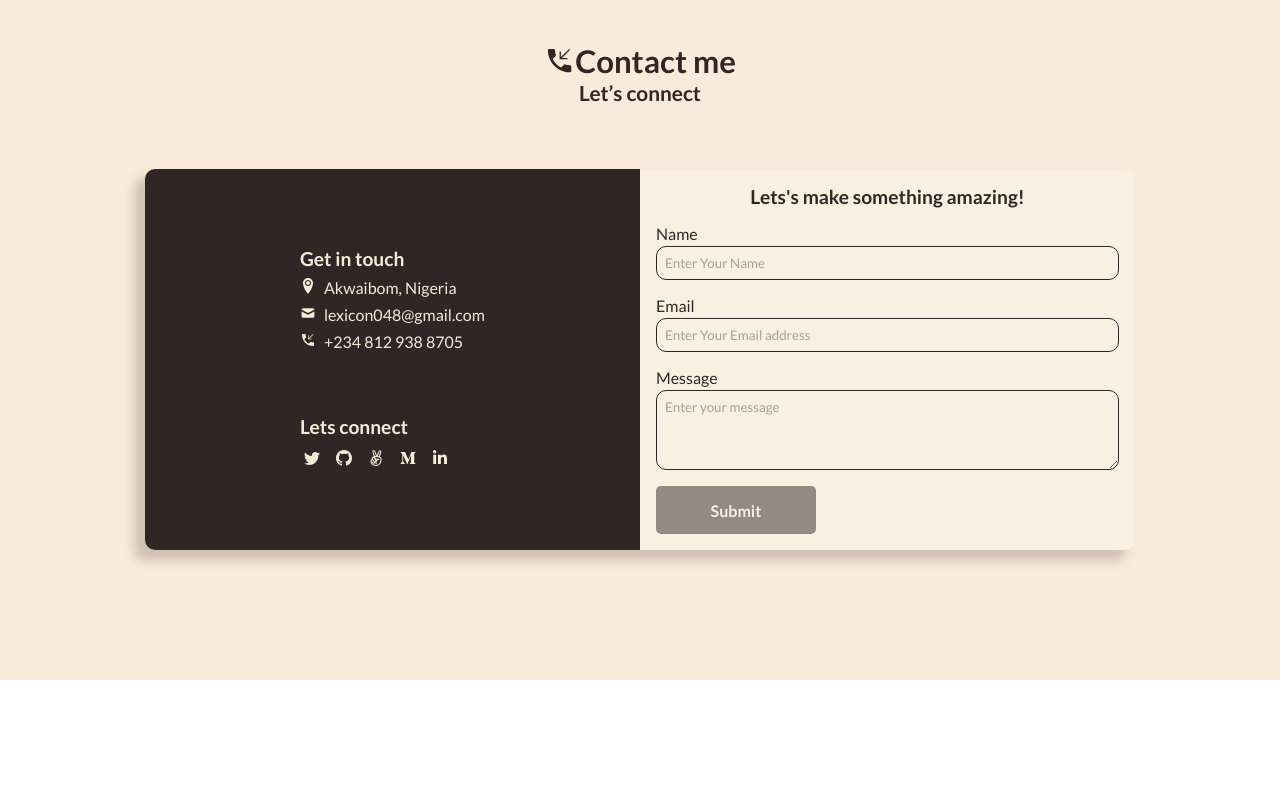
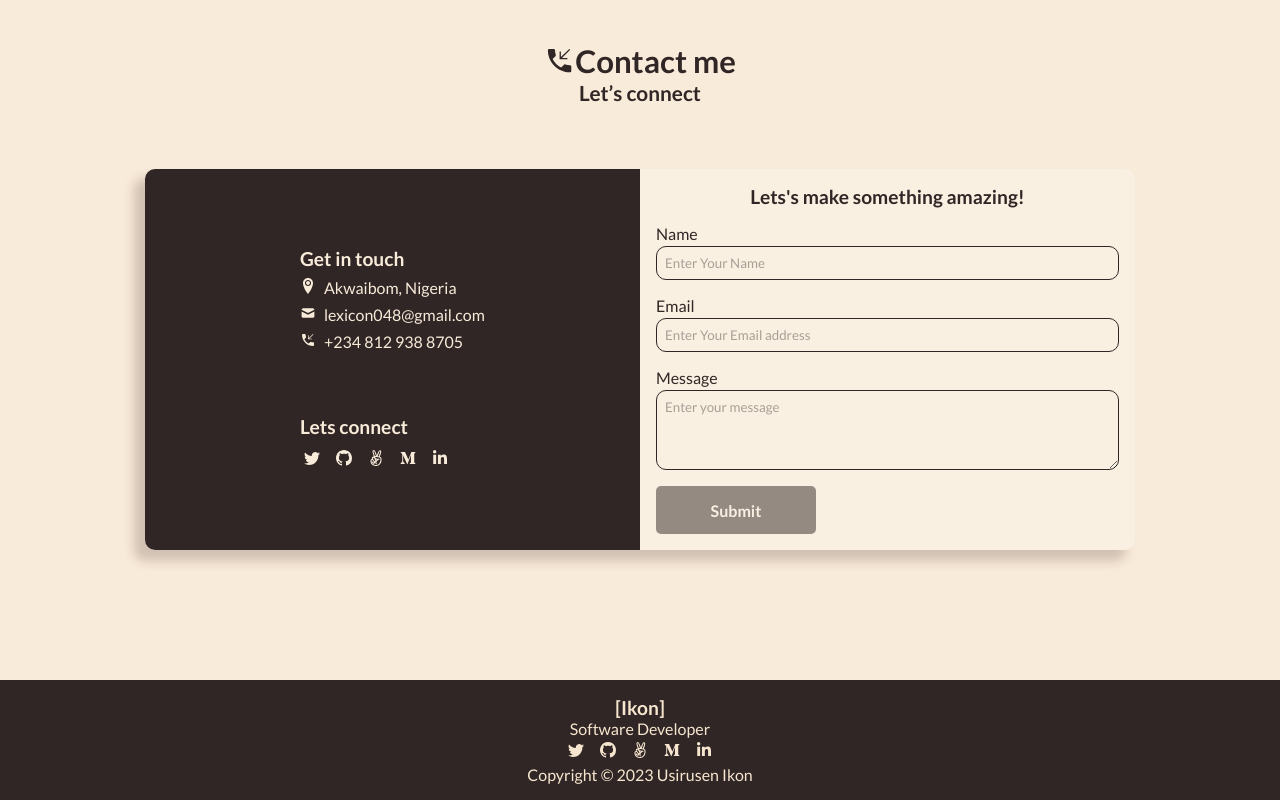
Before and after one commit to UsirusenIkon/Portfolio_V2, a React (Vite) app: page / in a window 1280 px wide. Shown: the part 3320-4120 px from the top of the page. Before the commit the page ends 4000 px from the top, so only its background shows below. Built offline with nearby package versions, Linux system fonts and the light colour scheme.

Commit message:
Create and styled footer

```diff
--- a/src/App.css
+++ b/src/App.css
@@ -104,3 +104,11 @@ ul {
   position: relative;
   top: 2.5rem;
 }
+
+footer {
+  padding: 1rem;
+  align-items: center;
+  flex-direction: column;
+  background-color: var(--accent-color);
+  color: var(--secondary-color);
+}
--- a/src/App.jsx
+++ b/src/App.jsx
@@ -1,12 +1,14 @@
 import { Outlet } from 'react-router-dom';
 import './App.css';
 import Navbar from './components/Navbar/Navbar'
+import Footer from './components/Footer/Footer';
 
 function App() {
   return (
     <div className="App animate">
       <Navbar />
-      <Outlet/>
+      <Outlet />
+      <Footer />
     </div>
   );
 }
--- /dev/null
+++ b/src/components/Footer/Footer.jsx
@@ -0,0 +1,14 @@
+import SocialIcons from '../../reusables/Socialicons/SocialIcons';
+
+function Footer() {
+  return (
+    <footer className='flex'>
+      <big><b>[Ikon]</b></big>
+      <p>Software Developer</p>
+      <SocialIcons />
+      Copyright &copy; 2023 Usirusen Ikon
+    </footer>
+  )
+}
+
+export default Footer;
--- a/src/components/Navbar/Navbar.css
+++ b/src/components/Navbar/Navbar.css
@@ -46,11 +46,6 @@
   filter: drop-shadow(1px 1px 1px var(--accent-color));
 }
 
-.logo:hover {
-  filter: drop-shadow(2px 2px 2px  var(--accent-color));
-  color: var(--accent-color);
-}
-
 .navbar {
   flex-direction: row-reverse;
   gap: 1rem;
@@ -68,4 +63,9 @@
   .logo {
     left: 2.4rem;
   }
+
+  .logo:hover {
+    filter: drop-shadow(2px 2px 2px  var(--accent-color));
+    color: var(--accent-color);
+  }
 }
```
